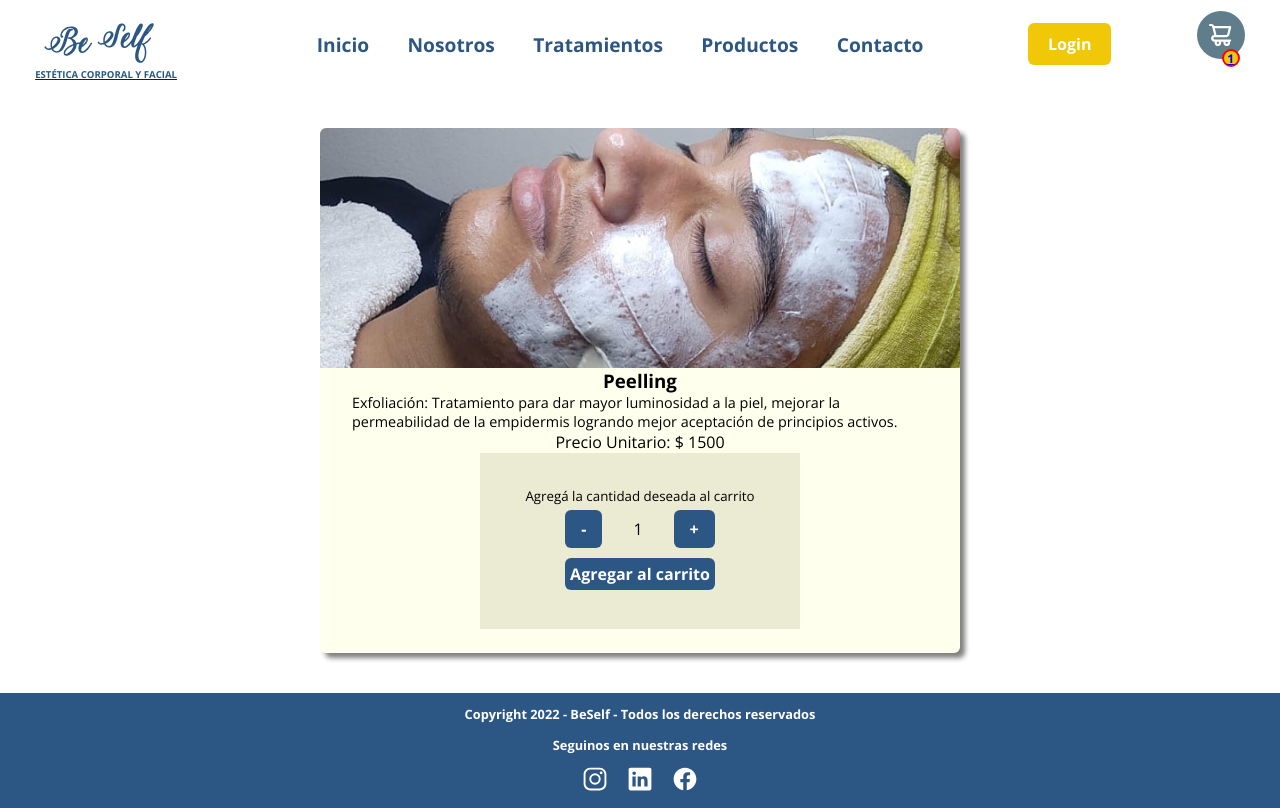
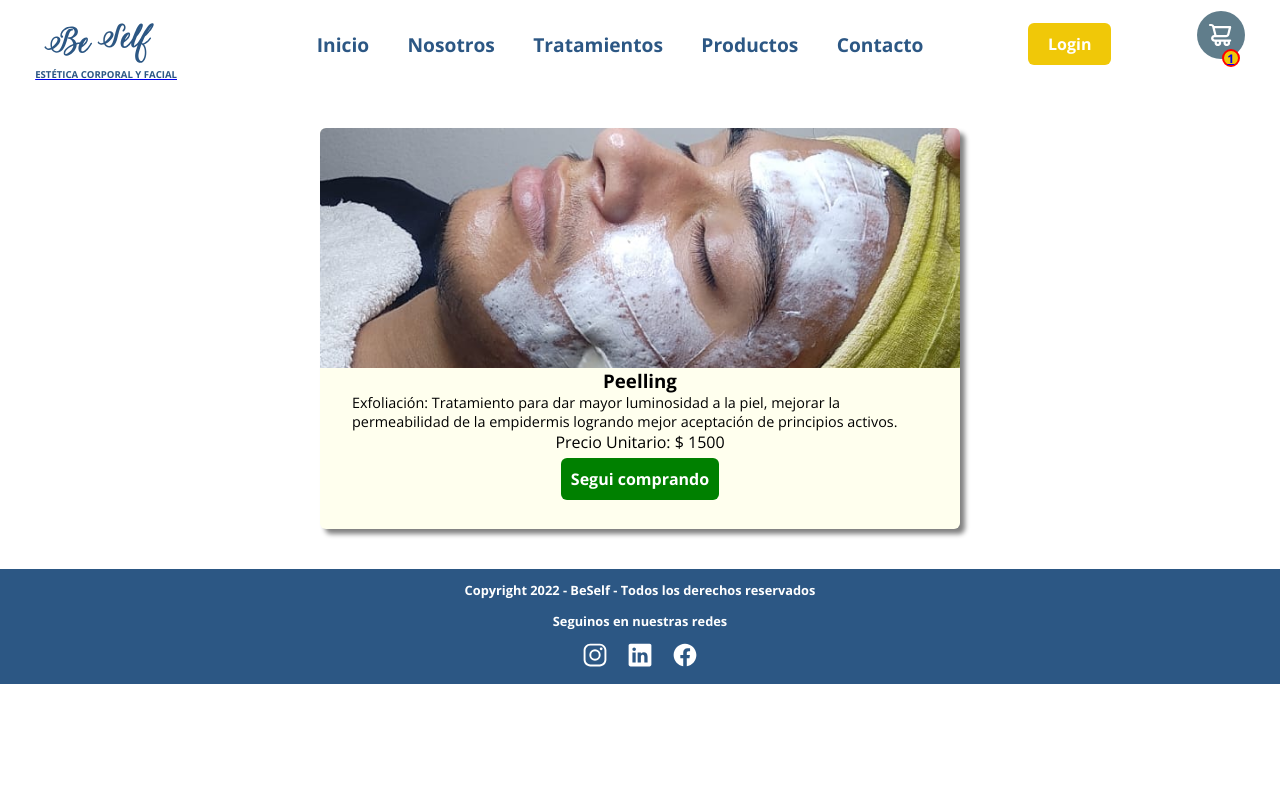
Before and after one commit to pablomilitello/ecommerce_beself, a React (Create React App) app: page /detail/1 in a window 1280 px wide. Both pictures are taken after a click on the button "Agregar al carrito". Built offline with nearby package versions, Linux system fonts and the light colour scheme.

Commit message:
Agregué rendering condicional en en  ItemDetailContainer y la función de sumar el total y eliminar un item

```diff
--- a/src/components/CartContainer/CartContainer.js
+++ b/src/components/CartContainer/CartContainer.js
@@ -2,6 +2,7 @@ import React, { useContext } from "react";
 import Button from "../Button/Button";
 import { cartContext } from "../../storage/cartContext";
 import "./cartContainer.scss";
+import { Link } from "react-router-dom";
 
 function CartContainer() {
   const { cart, removeItem, clearCart, getTotalPriceInCart } = useContext(cartContext);
@@ -41,7 +42,9 @@ function CartContainer() {
           <div className="cartButtons">
             <Button padding="5px 10px" text="Finalizar compra" color="blue" />
             <Button onClick={clearCart} padding="2px 4px" color="red" text="Vaciar carrito"></Button>
-            <Button padding="2px 4px" color="green" text="Seguir comprando"></Button>
+            <Link to="/">
+              <Button padding="2px 4px" color="green" text="Segui comprando"></Button>
+            </Link>
           </div>
         </div>
       </div>
--- a/src/components/CartWidget/CartWidget.js
+++ b/src/components/CartWidget/CartWidget.js
@@ -5,7 +5,6 @@ import "./cartwidget.scss";
 
 function CartWidget() {
   const context = useContext(cartContext);
-  console.log(context.cart);
 
   return (
     <Link to="/cart" className="container__widget">
--- a/src/components/ItemDetailContainer/ItemDetail/ItemDetail.js
+++ b/src/components/ItemDetailContainer/ItemDetail/ItemDetail.js
@@ -1,9 +1,11 @@
 import React from "react";
+import { Link } from "react-router-dom";
+import Button from "../../Button/Button";
 import ItemCount from "../../ItemCount/ItemCount";
 import "./itemdetail.scss";
 
 function ItemDetail(props) {
-  const { title, detail, bigDetail, price, url, stock, onAddToCart, onClearCart } = props;
+  const { title, detail, bigDetail, price, url, stock, onAddToCart, onClearCart, isInCart } = props;
 
   return (
     <div className="itemDetailContainer">
@@ -14,7 +16,13 @@ function ItemDetail(props) {
         <h3 className="titleCardDetailContainer">{title}</h3>
         <div className="descriptionCardDetailContainer">{detail + ": " + bigDetail}</div>
         <p>Precio Unitario: $ {price}</p>
-        <ItemCount stock={stock} onAddToCart={onAddToCart} onClearCart={onClearCart} />
+        {isInCart !== true ? (
+          <ItemCount stock={stock} onAddToCart={onAddToCart} onClearCart={onClearCart} />
+        ) : (
+          <Link to="/">
+            <Button text="Segui comprando" padding="10px 10px" color="green" />
+          </Link>
+        )}
       </div>
     </div>
   );
--- a/src/components/ItemDetailContainer/ItemDetailContainer.js
+++ b/src/components/ItemDetailContainer/ItemDetailContainer.js
@@ -14,7 +14,10 @@ function ItemDetailContainer() {
 
   const [isLoading, setIsLoading] = useState(true);
 
+  const [isInCart, setIsInCart] = useState(false);
+
   function handleAddToCart(count) {
+    setIsInCart(true);
     addToCart({ ...product, count: count });
   }
 
@@ -41,6 +44,7 @@ function ItemDetailContainer() {
         <Loader />
       ) : (
         <ItemDetail
+          isInCart={isInCart}
           onAddToCart={handleAddToCart}
           onClearCart={handleClearCart}
           className="itemDetailContainer"
--- a/src/storage/cartContext.js
+++ b/src/storage/cartContext.js
@@ -22,8 +22,8 @@ function CartProvider(props) {
   function removeItem(itemToRemove) {
     let newCart = [...cart];
     let isInCart = newCart.findIndex((itemInCart) => itemInCart.id === itemToRemove.id);
-    console.log("-->", isInCart);
-    setCart(newCart.splice(isInCart, 1));
+    newCart.splice(isInCart, 1);
+    setCart([...newCart]);
   }
 
   function clearCart() {
@@ -37,8 +37,11 @@ function CartProvider(props) {
   }
 
   function getTotalPriceInCart() {
-    let totalPrice = 1700;
-
+    let items = [...cart];
+    let totalPrice = 0;
+    items.forEach((item) => {
+      totalPrice += item.price * item.count;
+    });
     return totalPrice;
   }
 
```
